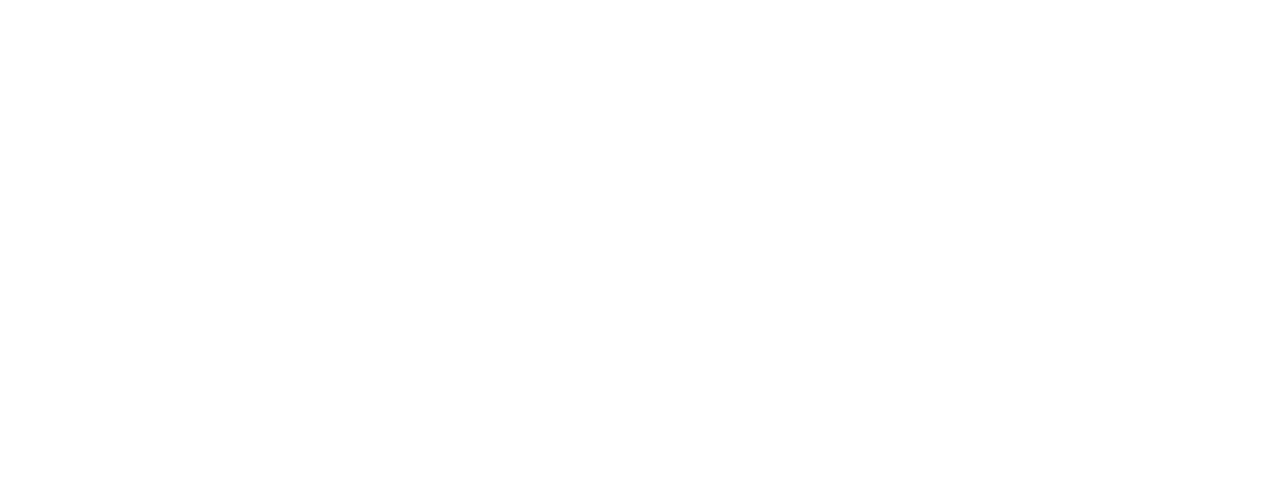
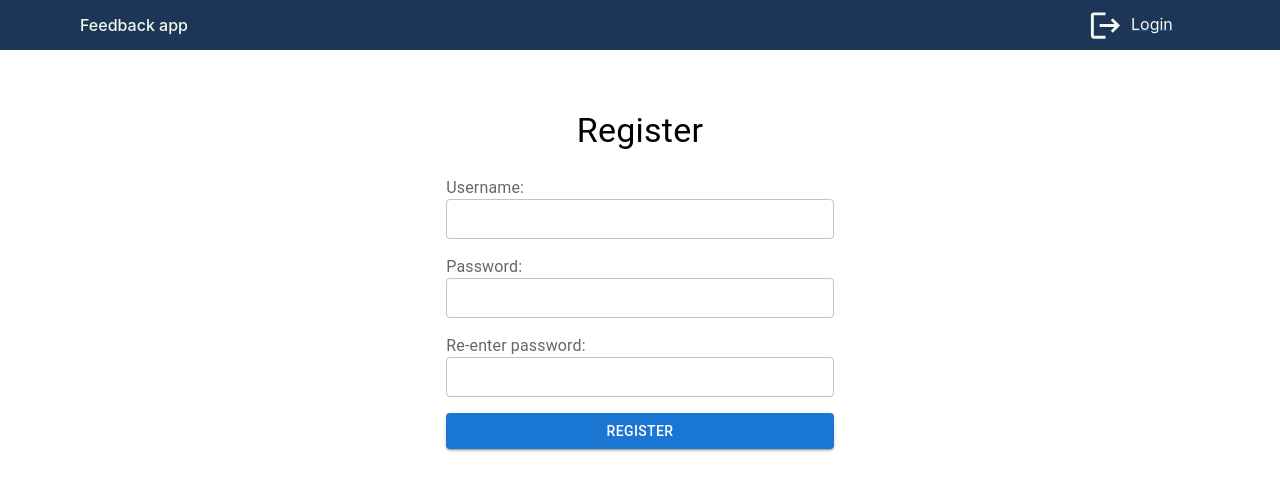
Before and after one commit to maijaidap/feedback-app, a React (Create React App) app in the folder frontend/: page /register in a window 1280 px wide. Before the commit this address had no page. Shown: the top 490 px of the page. Built offline with nearby package versions, Linux system fonts and the light colour scheme.

Commit message:
Create register page

```diff
--- a/frontend/src/AppRouter.tsx
+++ b/frontend/src/AppRouter.tsx
@@ -1,13 +1,12 @@
 import { Route, Routes } from "react-router-dom";
 import Login from "./pages/Login";
+import Register from "./pages/Register";
 
 const AppRouter = (): JSX.Element => {
   return (
     <Routes>
       <Route path="login" element={<Login />}></Route>
-      {/* TODO
       <Route path="register" element={<Register />}></Route>
-      */}
     </Routes>
   );
 };
--- /dev/null
+++ b/frontend/src/components/register/RegisterForm.tsx
@@ -0,0 +1,30 @@
+import Grid2 from "@mui/material/Unstable_Grid2";
+import { Button, FormLabel, TextField } from "@mui/material";
+
+const RegisterForm = (): JSX.Element => {
+  return (
+    <Grid2 container spacing={2} alignItems="center" justifyContent="center">
+      <form id="Register-form">
+        <Grid2 xs={12}>
+          <FormLabel id="email_address">Username:</FormLabel>
+          <TextField aria-labelledby="email_address" size="small" fullWidth />
+        </Grid2>
+        <Grid2 xs={12}>
+          <FormLabel id="password">Password:</FormLabel>
+          <TextField aria-labelledby="password" size="small" fullWidth />
+        </Grid2>
+        <Grid2 xs={12}>
+          <FormLabel id="re-password">Re-enter password:</FormLabel>
+          <TextField aria-labelledby="re-password" size="small" fullWidth />
+        </Grid2>
+        <Grid2 xs={12}>
+          <Button type="submit" variant="contained" fullWidth>
+            Register
+          </Button>
+        </Grid2>
+      </form>
+    </Grid2>
+  );
+};
+
+export default RegisterForm;
--- /dev/null
+++ b/frontend/src/pages/Register.tsx
@@ -0,0 +1,29 @@
+import MainLayout from "../components/main-layout/MainLayout";
+import RegisterForm from "../components/register/RegisterForm";
+import Grid2 from "@mui/material/Unstable_Grid2";
+import { Typography } from "@mui/material";
+
+const Register = (): JSX.Element => {
+  return (
+    <MainLayout>
+      <Grid2
+        container
+        spacing={1}
+        alignItems="center"
+        justifyContent="center"
+        marginTop={5}
+      >
+        <Grid2 xs={12} margin={2}>
+          <Typography variant="h4" display="flex" justifyContent="center">
+            Register
+          </Typography>
+        </Grid2>
+        <Grid2 xs={12}>
+          <RegisterForm />
+        </Grid2>
+      </Grid2>
+    </MainLayout>
+  );
+};
+
+export default Register;
```
